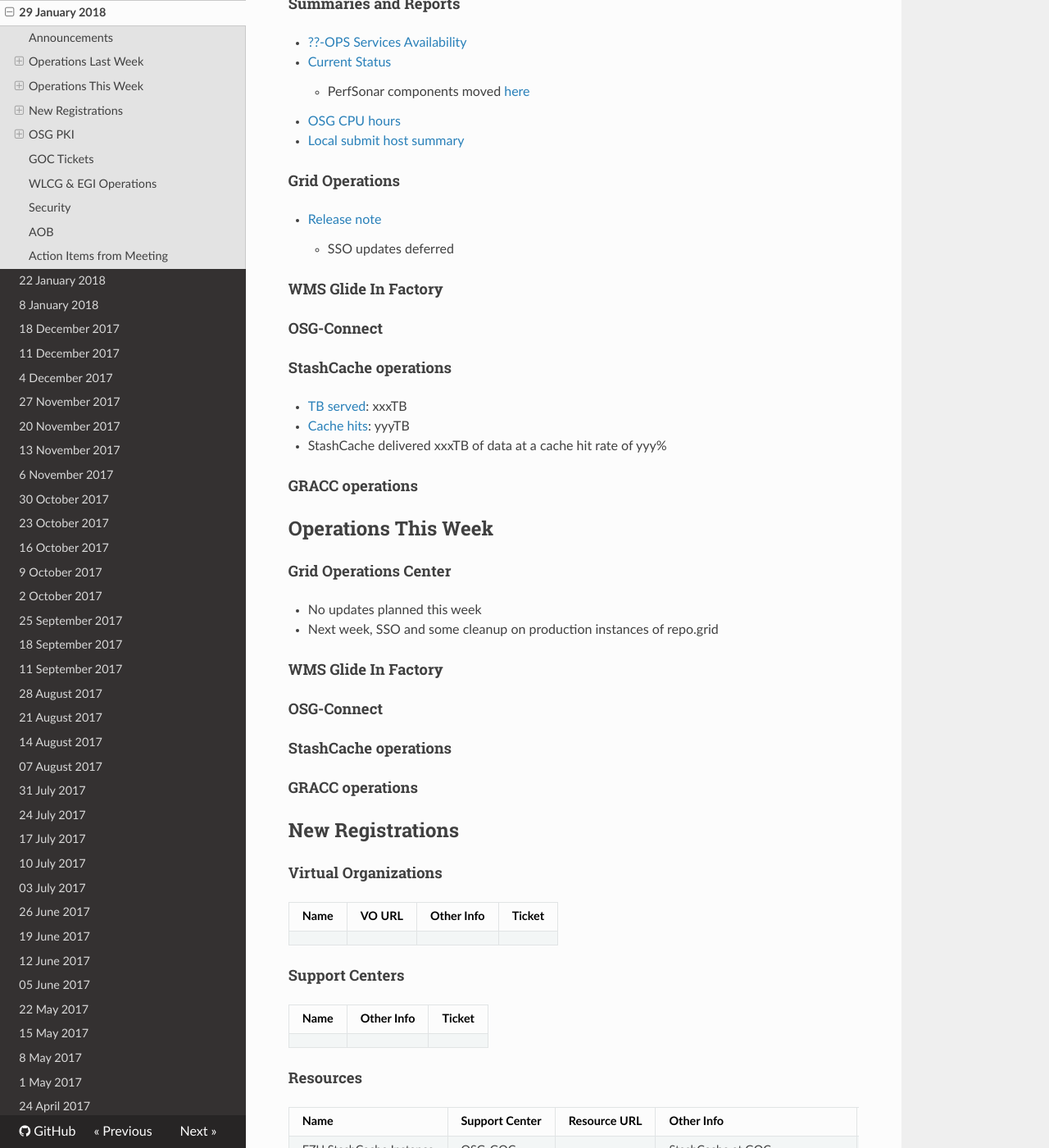
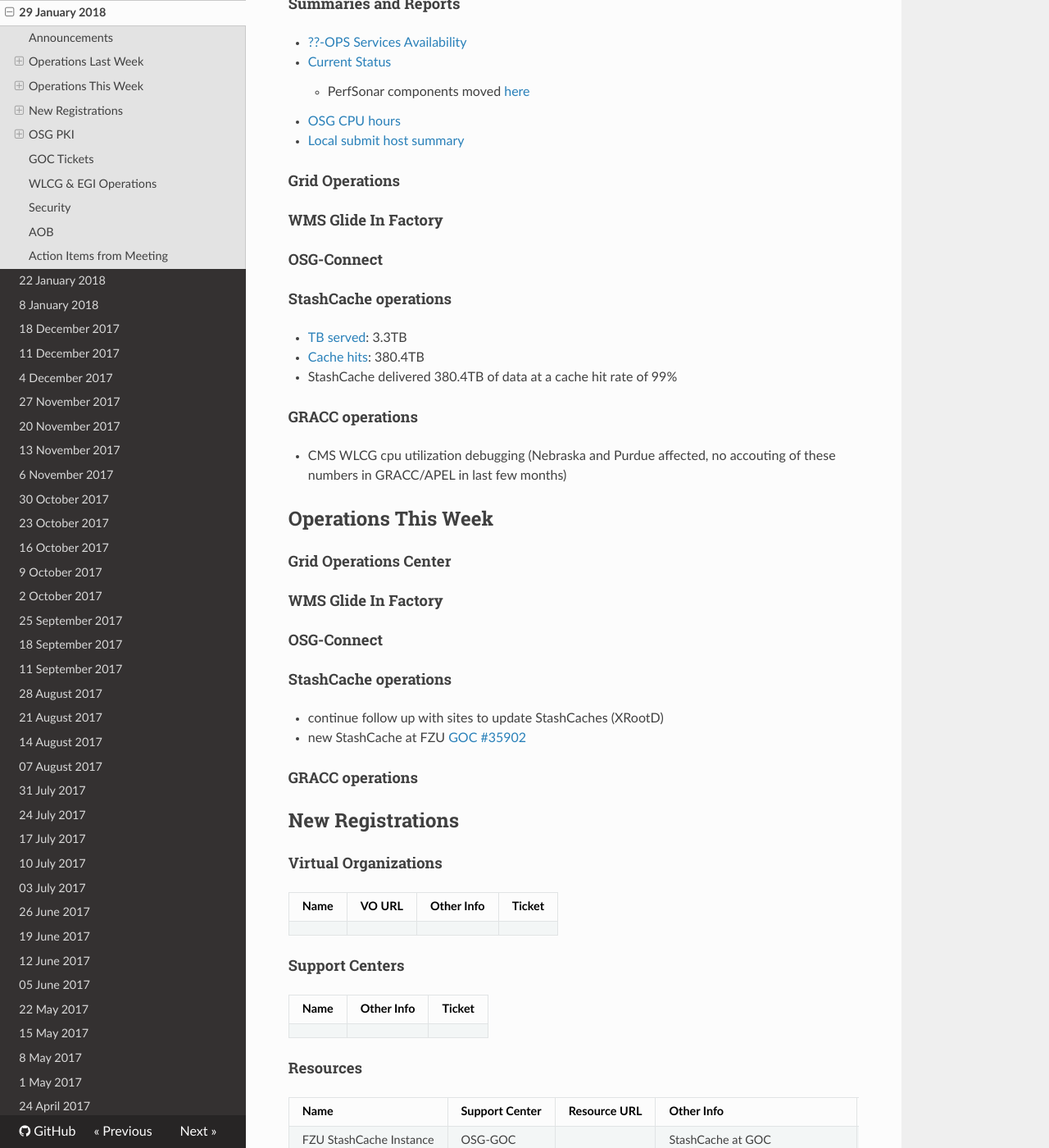
Before and after one commit to osg-htc/operations, an MkDocs documentation site: the page built from docs/WeeklyMinutes/29Jan2018.md, in a window 1280 px wide and 1400 px high, scrolled down 472 px. Shown: the whole window at 82% size. Built offline with MkDocs 1.6.1, drawn with Linux system fonts in a browser that asks for light colours; nearby versions of some CDN libraries; old or Windows-style settings are respelled for this version of MkDocs.

Commit message:
Update 29Jan2018.md
Add StashCache and GRACC part

```diff
--- a/docs/WeeklyMinutes/29Jan2018.md
+++ b/docs/WeeklyMinutes/29Jan2018.md
@@ -19,31 +19,30 @@
    * [Local submit host summary](http://osg-flock.grid.iu.edu/overview/)
 
 #### Grid Operations
-   * [Release note](http://osggoc.blogspot.com/2018/01/operations-service-update-wednesday.html)
-      * SSO updates deferred
 
 #### WMS Glide In Factory
 
 #### OSG-Connect
 
 #### StashCache operations
-   * [TB served](http://tinyurl.com/ydaereyo): xxxTB
-   * [Cache hits](http://tinyurl.com/ydaereyo): yyyTB
-   * StashCache delivered xxxTB of data at a cache hit rate of yyy%
+   * [TB served](http://tinyurl.com/ydaereyo): 3.3TB
+   * [Cache hits](http://tinyurl.com/ydaereyo): 380.4TB
+   * StashCache delivered 380.4TB of data at a cache hit rate of 99%
 
 ####  GRACC operations
+   * CMS WLCG cpu utilization debugging (Nebraska and Purdue affected, no accouting of these numbers in GRACC/APEL in last few months)
 
 ## Operations This Week
 
 #### Grid Operations Center
-   * No updates planned this week
-   * Next week, SSO and some cleanup on production instances of repo.grid
 
 #### WMS Glide In Factory
 
 #### OSG-Connect
 
 #### StashCache operations
+   * continue follow up with sites to update StashCaches (XRootD)
+   * new StashCache at FZU [GOC #35902](https://ticket.grid.iu.edu/35902)
 
 #### GRACC operations
 
```
